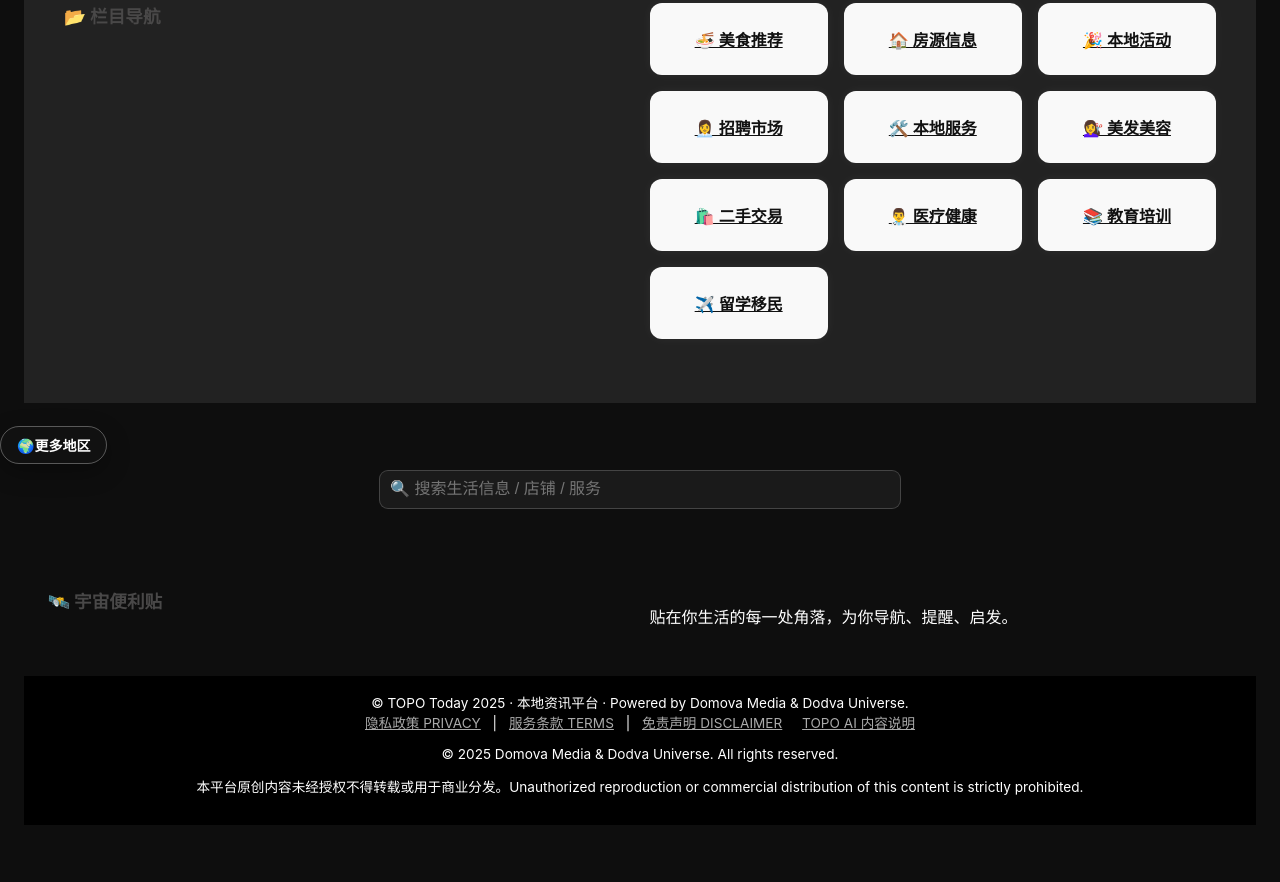
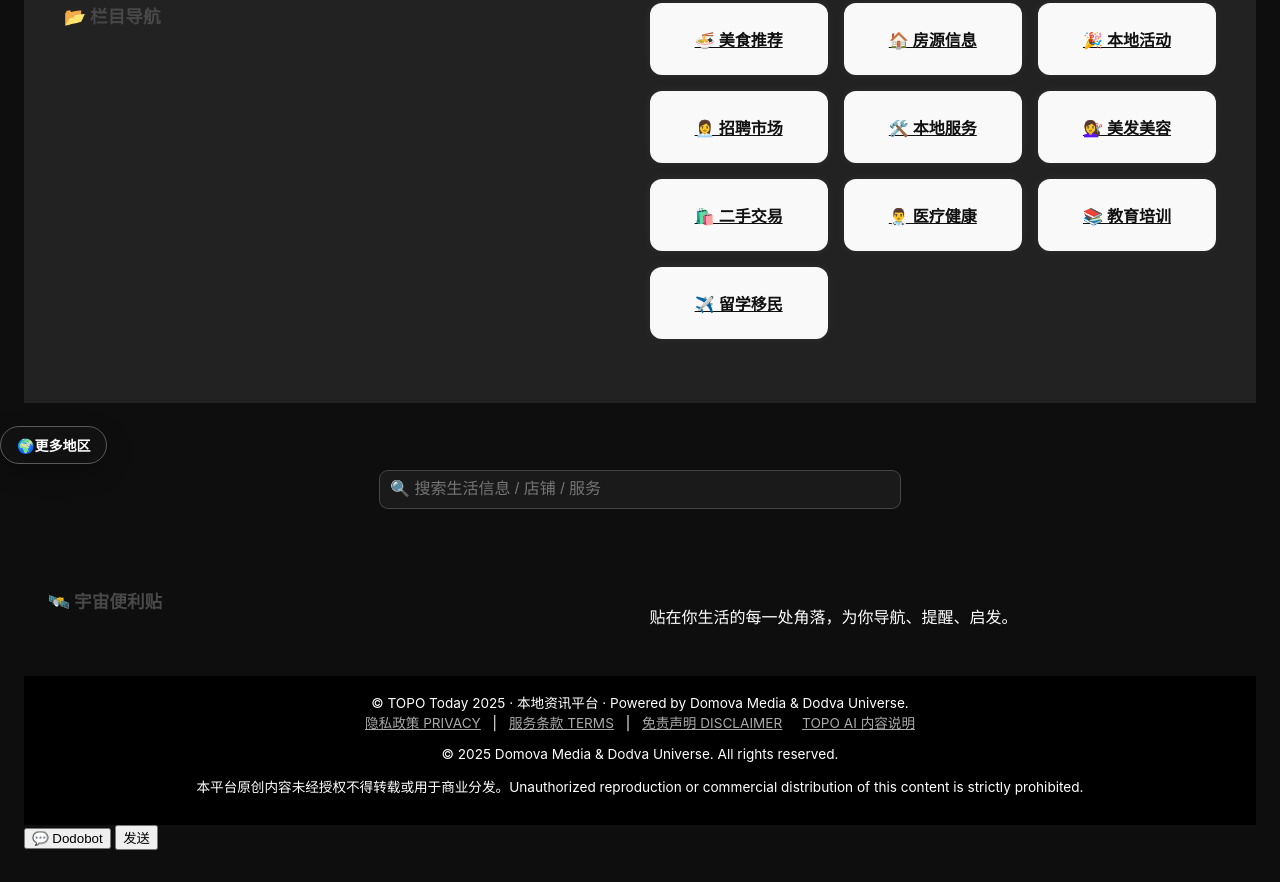
Before and after one commit to zoey88889/topo-today, a plain HTML site: page index.html in a window 1280 px wide. Shown: the part 4769-5651 px from the top of the page. Before the commit the page ends 5626 px from the top, so only its background shows below. Drawn offline with nearby package versions, Linux system fonts and the light colour scheme; no server answers.

Commit message:
🚀billion

```diff
--- a/index.html
+++ b/index.html
@@ -210,6 +210,8 @@
     width="64"
     style="border-radius: 50%; box-shadow: 0 0 12px rgba(255,192,203,0.8);">
 </div>
+<button id="dodobot-button">💬 Dodobot</button>
+<button id="sendBtn">发送</button>
 <!-- 💬 Chatbot 展开区块 -->
 <div id="dodobot-widget" style="display: none; position: fixed; bottom: 110px; right: 20px; width: 300px; background: #fffafc; border-radius: 12px; box-shadow: 0 0 12px rgba(0,0,0,0.2); z-index: 9999; padding: 1rem;">
 
```
Also changed, not shown: 1 other file.
